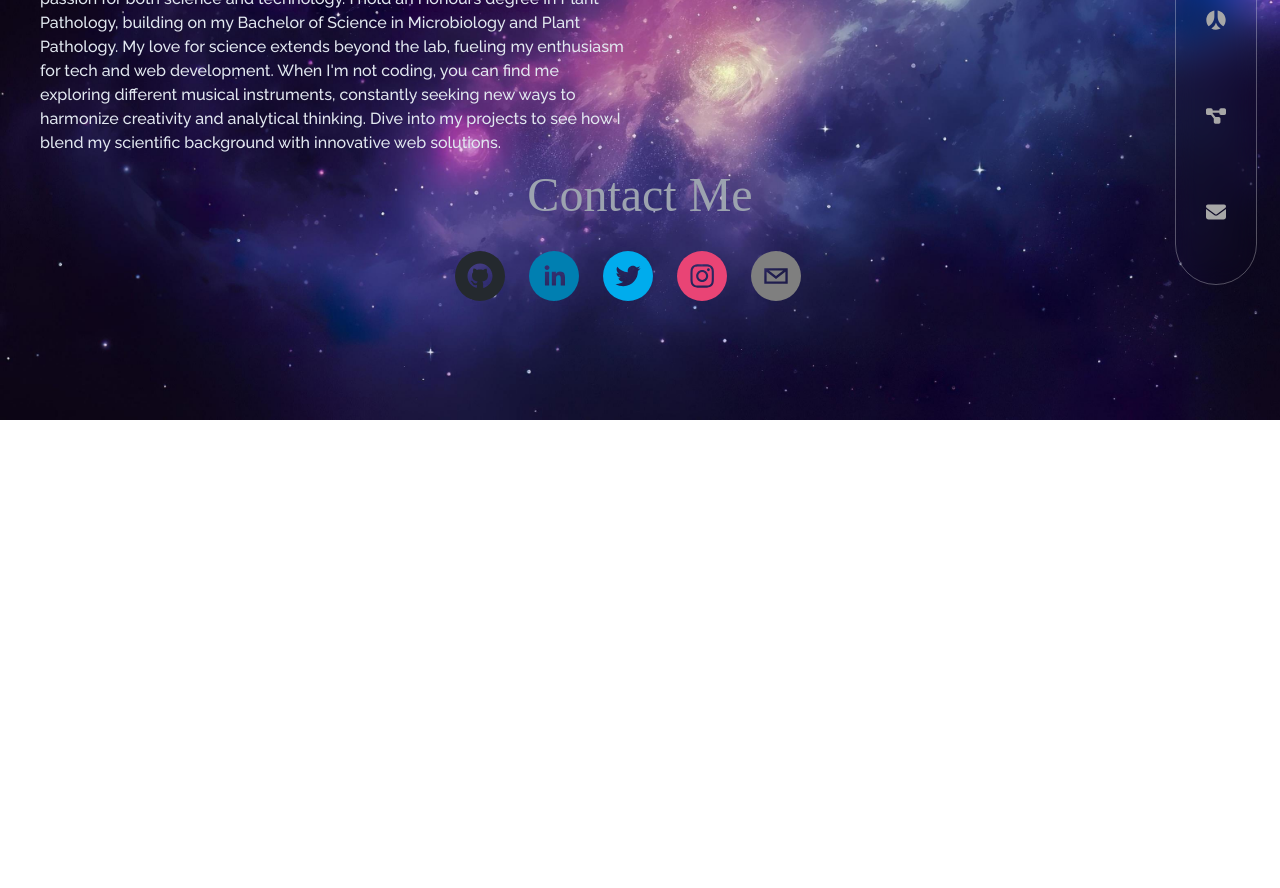
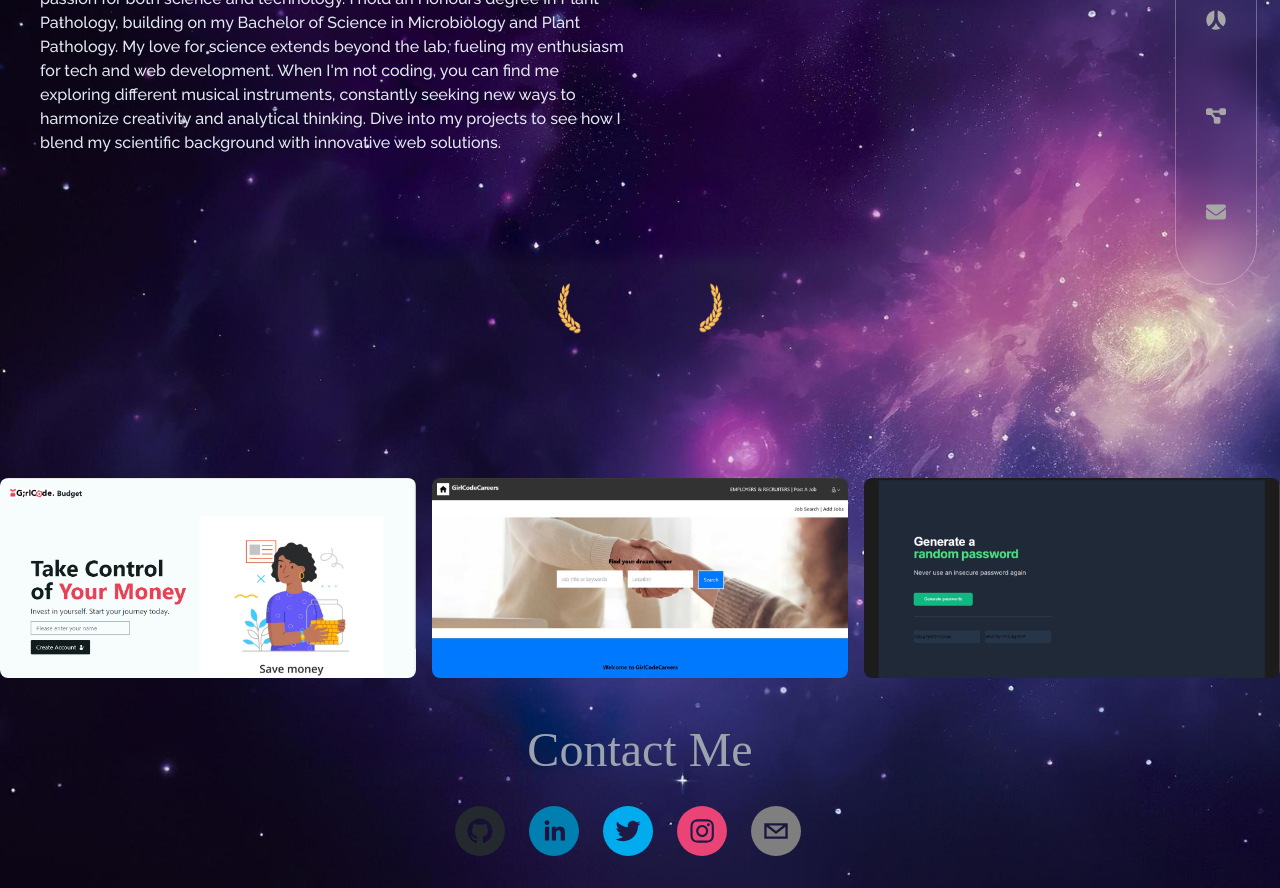
Before and after one commit to Nolu-M/nolu-portfolio, a React (Vite) app: page / in a window 1280 px wide. Shown: the part 380-1268 px from the top of the page. Before the commit the page ends 800 px from the top, so only its background shows below. Built offline with nearby package versions, Linux system fonts and the light colour scheme; a web font is replaced by a local one.

Commit message:
projects

```diff
--- a/src/components/Projects.jsx
+++ b/src/components/Projects.jsx
@@ -1,15 +1,51 @@
-
+import { AnimatePresence, motion } from "framer-motion"
+import Leaf1 from '../assets/images/Leaf1.png'
+import Leaf2 from '../assets/images/Leaf2.png'
+import { ProjectsData } from "../utils/helper"
 
 const Projects = () => {
     return (
         <section id='projects'>
-            <div className='container mx-auto'>
+            <div className='flex items-center justify-center flex-col gap-12 my-12'>
 
+            {/* title */}
+            <div className="w-full flex items-center justify-center py-24">
+                <motion.div
+                    initial={{ opacity: 0, width: 0}}
+                    animate={{ opacity: 1, width: 200}}
+                    exit={{ opacity: 0, width: 0}}
+                    transition={{ delay: 0.4}}
+                    className="flex itmes-center justify-around w-52"
+                    >
+                        <img src={Leaf1} className="w-6 h-auto object-contain" alt=""/>
+                        <p className="text-transparent bg-clip-text bg-gradient-to-r from-pri">
+                            Projects
+                        </p>
+                        <img src={Leaf2} className="w-6 h-auto object-contain" alt="" />
+                </motion.div>
+            </div>
 
+            {/* main content */}
+            <div className="grid grid-cols-1 lg:grid-cols-3 gap-4 w-full">
+                <AnimatePresence>
+                    {ProjectsData && ProjectsData.map((project, index) => (
+                        <ProjectCard key={project.id} project={project} />
+                    ))}
+                </AnimatePresence>
+            </div>
 
             </div >
         </section >
     )
 }
 
+const ProjectCard = ({project}) => {
+    return (
+        <motion.div key={project.id} className="overflow-hidden cursor-pointer relative rounded-md">
+            <motion.img
+            whileHover={{ scale: 1.1}}
+            className="w-full h-full object-contain rounded-lg" src={project.imgSrc}/>
+        </motion.div>
+    )
+}
 export default Projects
```
Also changed, not shown: src/assets/images/Leaf1.png (added), src/assets/images/Leaf2.png (added).
